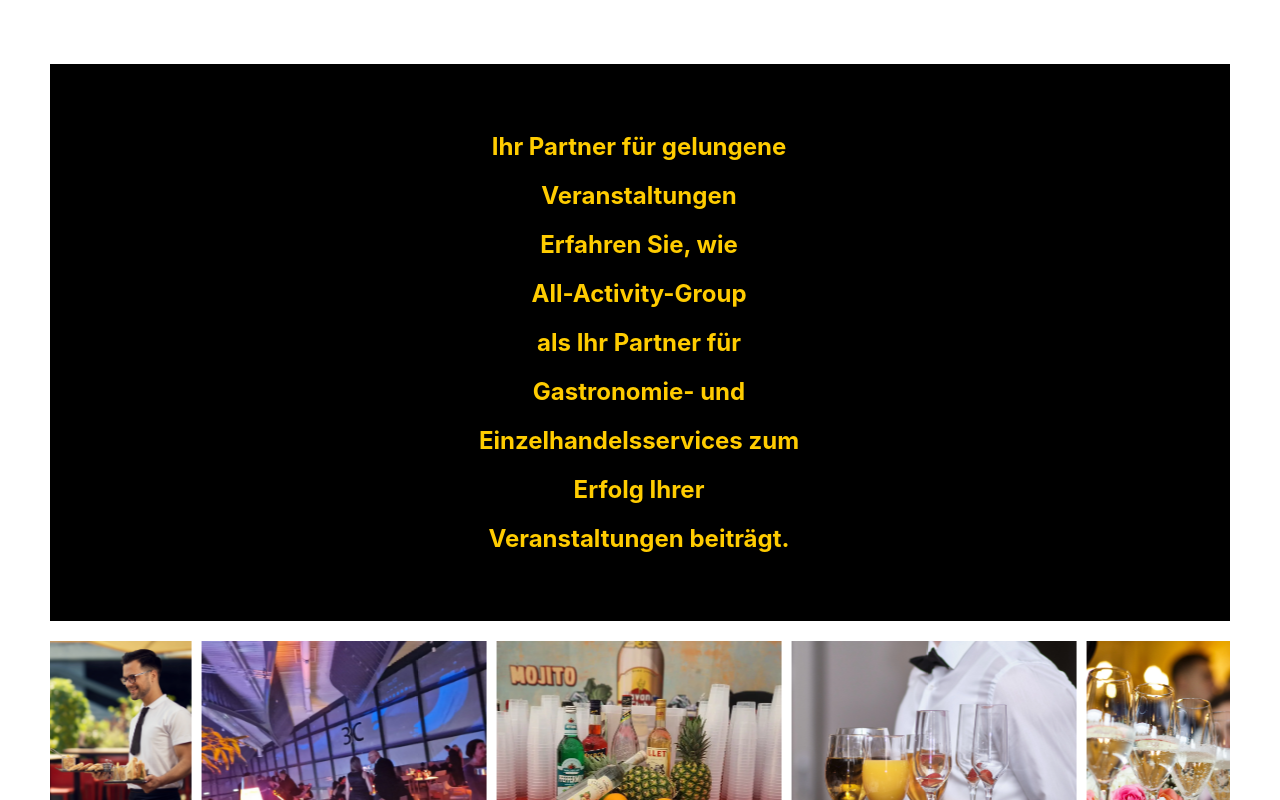
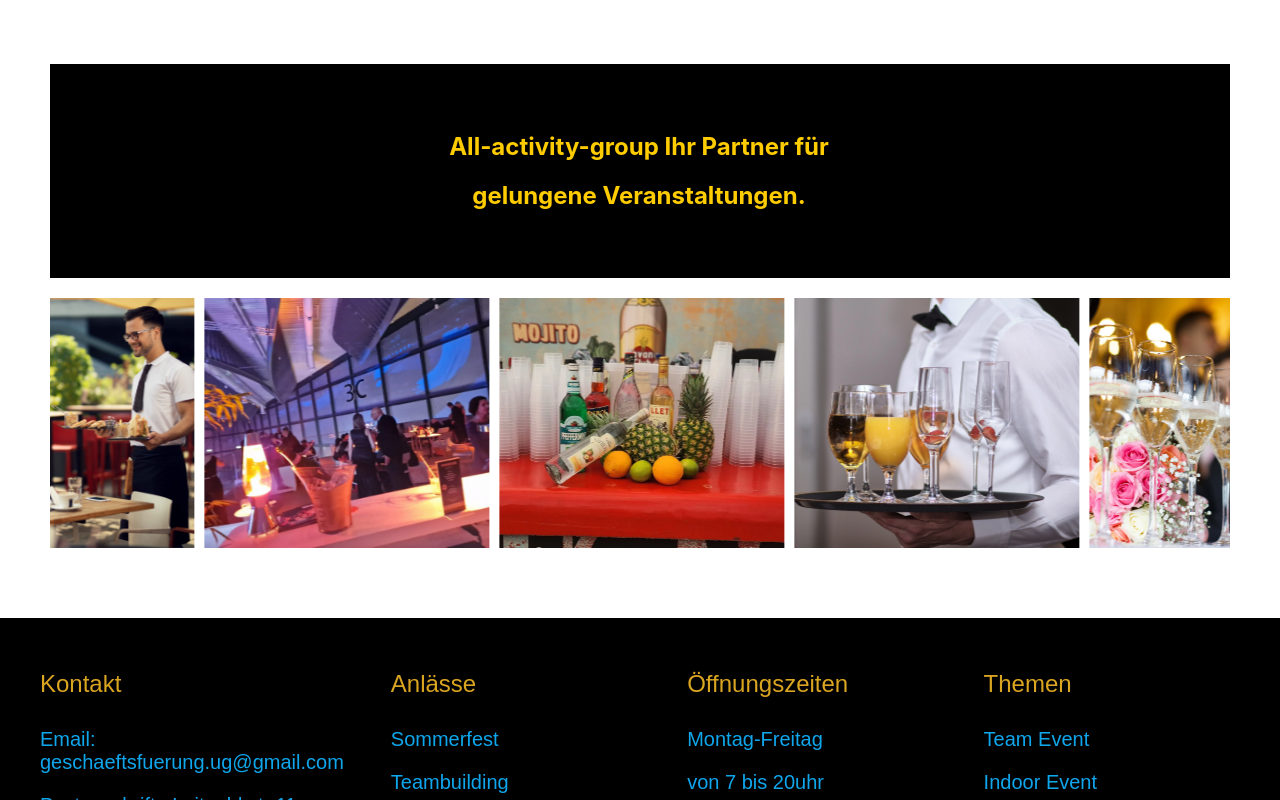
Before and after one commit to herzog92/it, a React (Create React App) app: page / in a window 1280 px wide. Shown: the part 1820-2620 px from the top of the page. Built offline with nearby package versions, Linux system fonts and the light colour scheme.

Commit message:
commit message

```diff
--- a/src/Home.js
+++ b/src/Home.js
@@ -43,8 +43,8 @@
 
             <div className="section section5">
                 <div className="section5-text">
-                    <h2>Ihr Partner für gelungene </h2><h2>Veranstaltungen</h2>
-                   <h2> Erfahren Sie, wie </h2><h2>All-Activity-Group </h2><h2>als Ihr Partner für </h2><h2>Gastronomie- und </h2> <h2>Einzelhandelsservices zum </h2> <h2> Erfolg Ihrer </h2> <h2>Veranstaltungen beiträgt.</h2>
+                    <h2>All-activity-group Ihr Partner für  </h2><h2> gelungene Veranstaltungen.</h2>
+
                 </div>
             </div>
 
```
